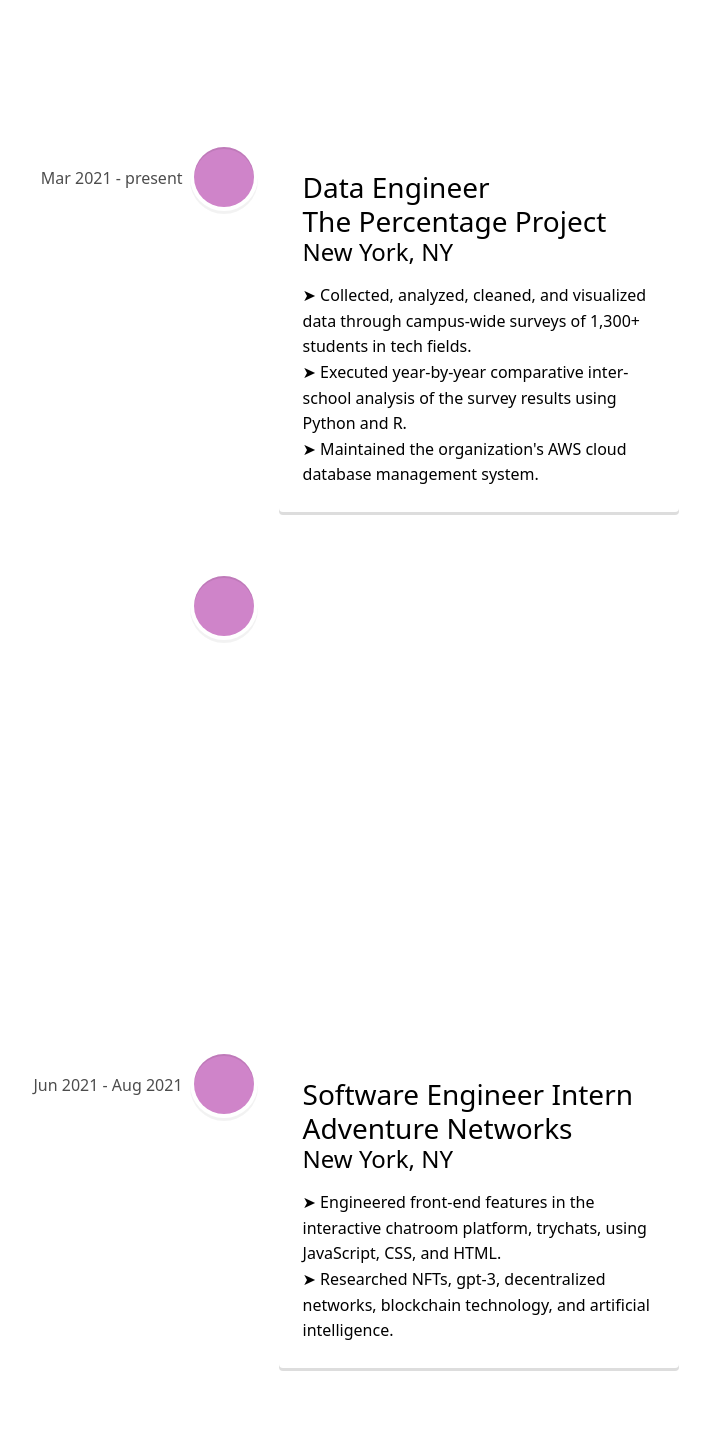
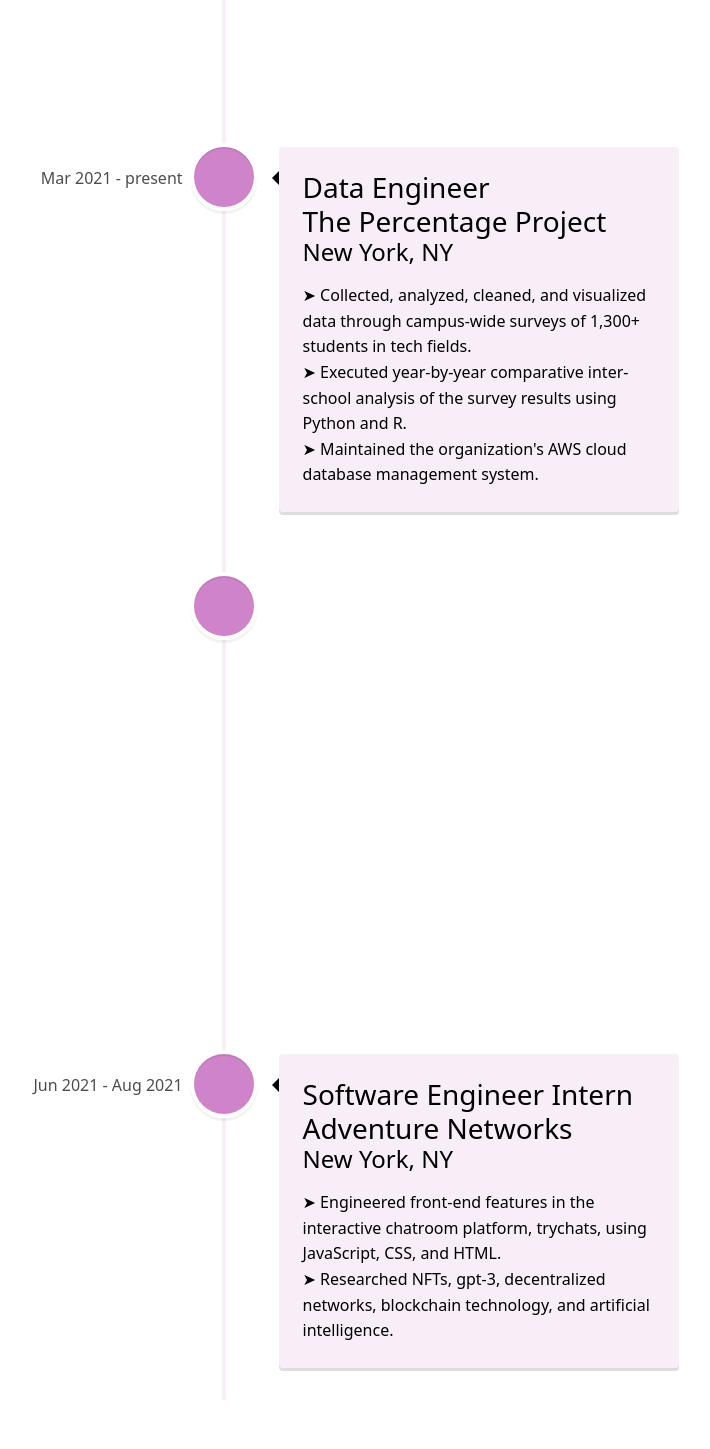
Before and after one commit to AnnaGutowska/AnnaGutowska.github.io, a React (Create React App) app: page / in a window 1280 px wide. Shown: the part 1330-2779 px from the top of the page, without its empty margins (416-1126 px from the left). Built offline with nearby package versions, Linux system fonts and the light colour scheme.

Commit message:
fixing background colors

```diff
--- a/src/App.css
+++ b/src/App.css
@@ -1,4 +1 @@
 @import "style.css";
-
-
-body {background-color: rgb(206, 203, 206);}
--- a/src/App.js
+++ b/src/App.js
@@ -8,7 +8,7 @@
 
 function App() {
   return (
-    <div className="bckg">
+    <div>
       <Navbar />
       <Intro />
       <About />
--- a/src/components/About/About.module.css
+++ b/src/components/About/About.module.css
@@ -35,6 +35,7 @@
   font-size: 20px;
   font-family:  'Roboto', sans-serif;
   margin-bottom: 52px;
+  color:black;
 
 }
 
--- a/src/components/Experience/Experience.jsx
+++ b/src/components/Experience/Experience.jsx
@@ -8,11 +8,13 @@
         <section className={styles.container} id="experience">
             <h2 className={styles.title}>Experience</h2>
 
-            <VerticalTimeline>
+            <VerticalTimeline
+                lineColor = '#f7eef7'>
                 <VerticalTimelineElement
                     className="vertical-timeline-element--work"
-                    contentStyle={{ background: 'rgb(255, 255, 255)', color: '#000' }}
-                    contentArrowStyle={{ borderRight: '7px solid  rgb(255, 255, 255)' }}
+                    contentStyle={{ background: '#f7eef7', color: '#000' }}
+                    contentArrowStyle={{ borderRight: '7px solid  black' }}
+
                     date="Sep 2021 - present"
                     iconStyle={{ background: 'rgb(207, 132, 201)', color: '#ffffff' }}
 
@@ -30,8 +32,8 @@
 
                 <VerticalTimelineElement
                     className="vertical-timeline-element--work"
-                    contentStyle={{ background: 'rgb(255, 255, 255)', color: '#000' }}
-                    contentArrowStyle={{ borderRight: '7px solid  rgb(255, 255, 255)' }}
+                    contentStyle={{ background: '#f7eef7', color: '#000' }}
+                    contentArrowStyle={{ borderRight: '7px solid  black' }}
                     date="Mar 2021 - present"
                     iconStyle={{ background: 'rgb(207, 132, 201)', color: '#ffffff' }}
 
@@ -50,8 +52,8 @@
 
                 <VerticalTimelineElement
                     className="vertical-timeline-element--work"
-                    contentStyle={{ background: 'rgb(255, 255, 255)', color: '#000' }}
-                    contentArrowStyle={{ borderRight: '7px solid  rgb(255, 255, 255)' }}
+                    contentStyle={{ background: '#f7eef7', color: '#000' }}
+                    contentArrowStyle={{ borderRight: '7px solid  black' }}
                     date="Jun 2022 - Aug 2022"
                     iconStyle={{ background: 'rgb(207, 132, 201)', color: '#ffffff' }}
 
@@ -68,8 +70,8 @@
 
                 <VerticalTimelineElement
                     className="vertical-timeline-element--work"
-                    contentStyle={{ background: 'rgb(255, 255, 255)', color: '#000' }}
-                    contentArrowStyle={{ borderRight: '7px solid  rgb(255, 255, 255)' }}
+                    contentStyle={{ background: '#f7eef7', color: '#000' }}
+                    contentArrowStyle={{ borderRight: '7px solid black' }}
                     date="Jun 2021 - Aug 2021"
                     iconStyle={{ background: 'rgb(207, 132, 201)', color: '#ffffff' }}
 
--- a/src/components/Experience/Experience.module.css
+++ b/src/components/Experience/Experience.module.css
@@ -40,7 +40,7 @@
 .experienceItem {
   text-align: center;
   align-items: center;
-  color: rgb(255, 255, 255);
+  color:black;
   font-size: 20px;
   font-family:  'Roboto', sans-serif;
   margin-bottom: 12px;
--- a/src/index.css
+++ b/src/index.css
@@ -12,8 +12,3 @@
   font-family: source-code-pro, Menlo, Monaco, Consolas, 'Courier New',
     monospace;
 }
-
-bckg {
-  background-color: rgb(206, 203, 206);
-  text-align: center;
-}
```
